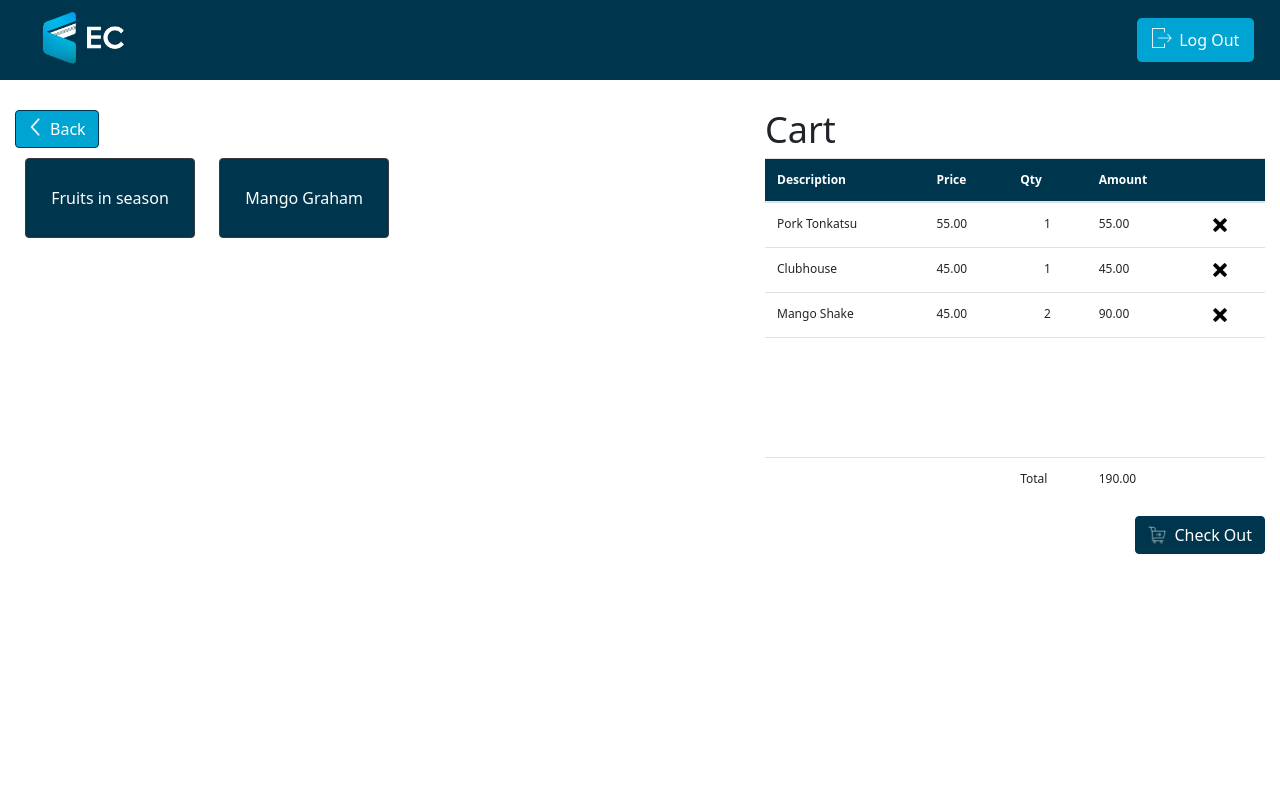
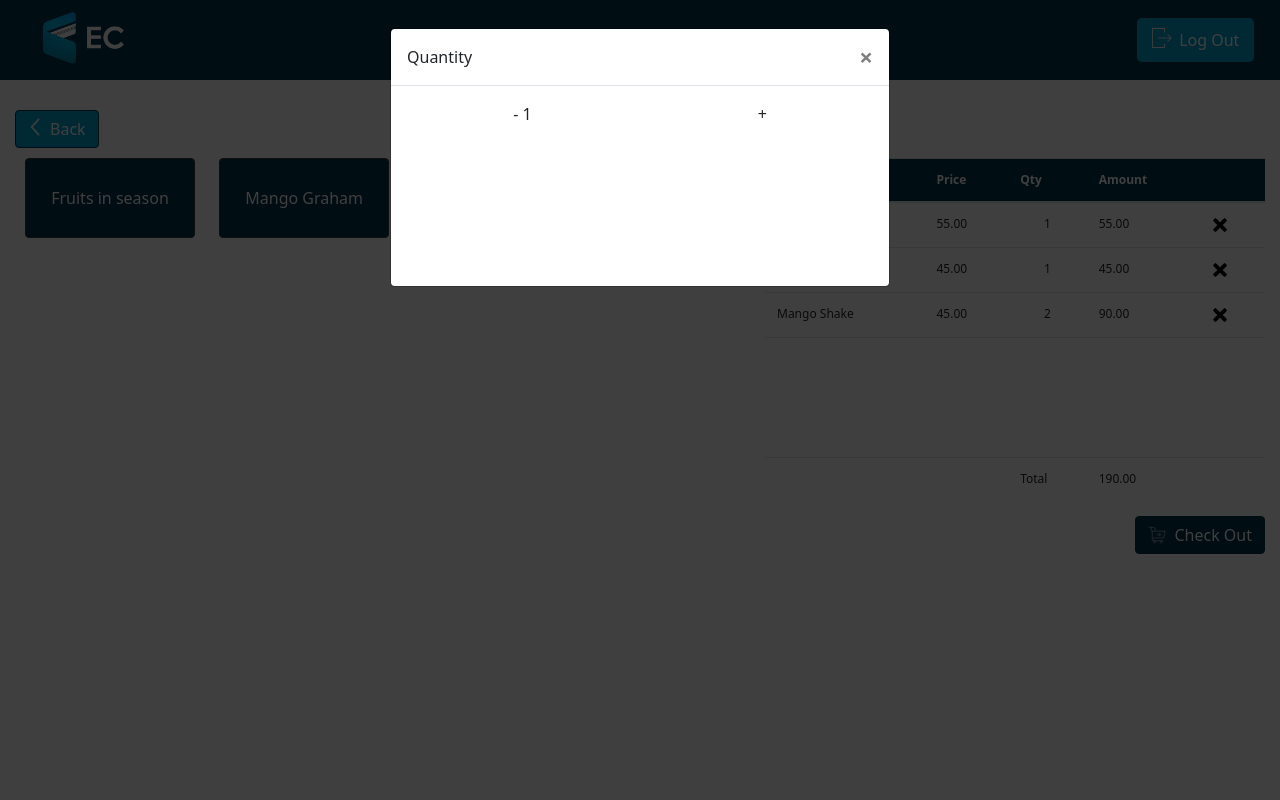
Before and after one commit to angelicaong/ecWeb, a PHP site: page /concessionaire/shakes.php in a window 1280 px wide, after a click on "Fruits in season". Run offline with PHP 8.4, Linux system fonts and the light colour scheme; a user stored in the database is signed in.

Commit message:
Oks na talaga

```diff
--- a/concessionaire/shakes.php
+++ b/concessionaire/shakes.php
@@ -264,6 +264,27 @@
 
        </div>
 
+         <!-- Quanitity Modal -->
+         <div class="modal" id="qty-modal">
+            <div class="modal-dialog">
+              <div class="modal-content">
+                <!-- Modal Header -->
+                <div class="modal-header">
+                  <h4 class="modal-title">Quantity</h4>
+                  <button type="button" class="close" data-dismiss="modal">&times;</button>
+                </div>
+                <!-- Modal body -->
+                <div class="modal-body" id="id-modal-menu-items">
+                  <span class="input-group-btn">
+                    <button id="minus"type="button"  onclick="quantity('-')">-</button>
+				    <input type="text" name="Quantity" placeholder="1" value="1" class="quantityTxtField" id="qtyTField" readonly>
+					<button id="plus"type="button"  onclick="quantity('+')">+</button>
+                  </span>
+                </div>
+              </div>
+            </div>
+          </div>
+
 
 
           <!---------------------------- End of Modals -------------------------------------->
```
